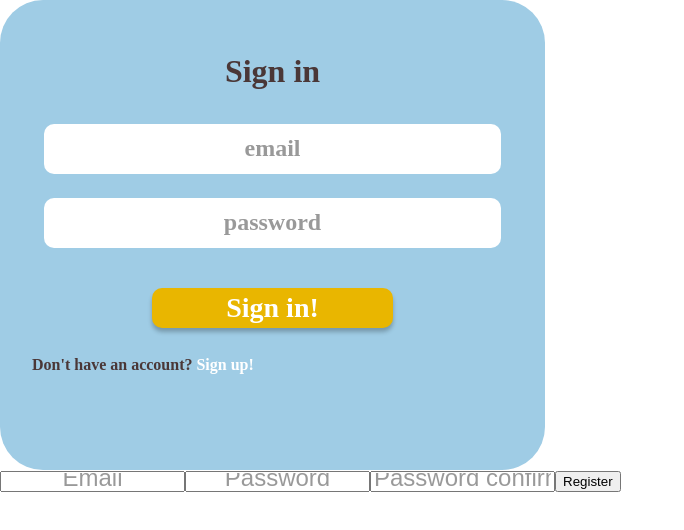
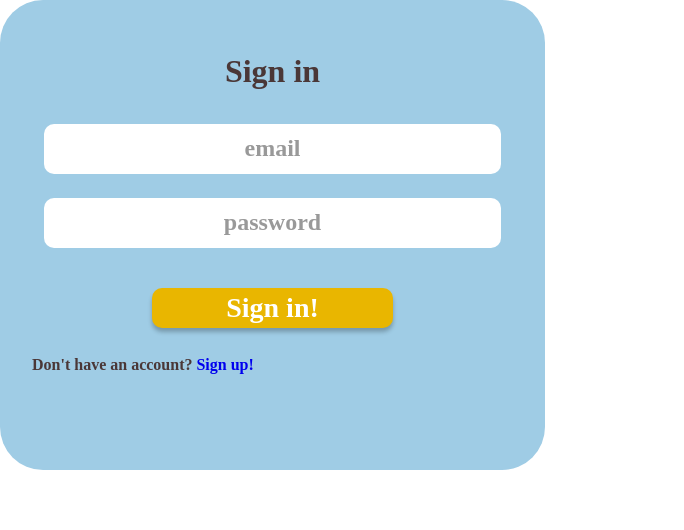
Before and after one commit to luiver/dogmate-web-frontend, a React (Create React App) app: page / in a window 1280 px wide. Shown: the top 530 px of the page, without its empty margins (0-684 px from the left). Built offline with nearby package versions, Linux system fonts and the light colour scheme.

Commit message:
implement links to Registration from Login page

```diff
--- a/package.json
+++ b/package.json
@@ -35,5 +35,8 @@
       "last 1 firefox version",
       "last 1 safari version"
     ]
+  },
+  "devDependencies": {
+    "react-router-dom": "^5.2.0"
   }
 }
--- /dev/null
+++ b/src/components/App.js
@@ -0,0 +1,21 @@
+import React from "react";
+import {BrowserRouter as Router, Route, Switch} from "react-router-dom";
+import Login from "./auth/Login";
+import Registration from "./auth/Registration";
+
+export default function App() {
+    return (
+        <Router>
+            <div>
+                <Switch>
+                    <Route path="/registration">
+                        <Registration/>
+                    </Route>
+                    <Route path="/">
+                        <Login/>
+                    </Route>
+                </Switch>
+            </div>
+        </Router>
+    );
+}
--- a/src/components/auth/Login.js
+++ b/src/components/auth/Login.js
@@ -1,6 +1,8 @@
 import React, {Component} from 'react';
 import axios from 'axios';
 import './login.css'
+import {BrowserRouter as Router, Link, Route, Switch} from 'react-router-dom';
+import Registration from "./Registration";
 
 export default class Login extends Component {
     constructor(props) {
@@ -23,7 +25,7 @@
     }
 
     handleSubmit(event) {
-        const {email, password } = this.state;
+        const {email, password} = this.state;
 
         axios
             .post(
@@ -31,7 +33,7 @@
                 {
                     username: email,
                     password: password
-                },{withCredentials: true})
+                }, {withCredentials: true})
             .then(response => {
                 console.log("res from login", response);
                 console.log("auth below")
@@ -53,7 +55,12 @@
     render() {
         return (
             //todo Header here
-
+            <Router>
+                <Switch>
+                    <Route path="/registration">
+                        <Registration/>
+                    </Route>
+                    <Route path="/">
                         <div className={"login-outer-box light-blue"}>
                             <div className={"login-inner-box"}>
                                 <h1 className={"brown"}>Sign in</h1>
@@ -75,14 +82,15 @@
                                         onChange={this.handleChange}
                                         required
                                     />
-
                                     <button className={"yellow"} type="submit">Sign in!</button>
                                 </form>
                             </div>
                             <span className={"brown"}>Don't have an account? </span>
-                <a className={"redirect"} href={"/register"}>Sign up!</a>
+                            <Link to="/registration">Sign up!</Link>
                         </div>
+                    </Route>
+                </Switch>
+            </Router>
         );
     }
-
 }
--- a/src/index.js
+++ b/src/index.js
@@ -1,19 +1,14 @@
 import React from 'react';
 import ReactDOM from 'react-dom';
 import './index.css';
-import Login from "./components/auth/Login";
 import reportWebVitals from './reportWebVitals';
-import Registration from './components/auth/Registration';
+import App from "./components/App";
 
 ReactDOM.render(
-  <React.StrictMode>
-      <Login/>
-      <Registration/>
-  </React.StrictMode>,
-  document.getElementById('root')
+    <React.StrictMode>
+        <App/>
+    </React.StrictMode>,
+    document.getElementById('root')
 );
 
-// If you want to start measuring performance in your app, pass a function
-// to log results (for example: reportWebVitals(console.log))
-// or send to an analytics endpoint. Learn more: https://bit.ly/CRA-vitals
 reportWebVitals();
```
Lines whose indentation alone changed are shown as unchanged.
